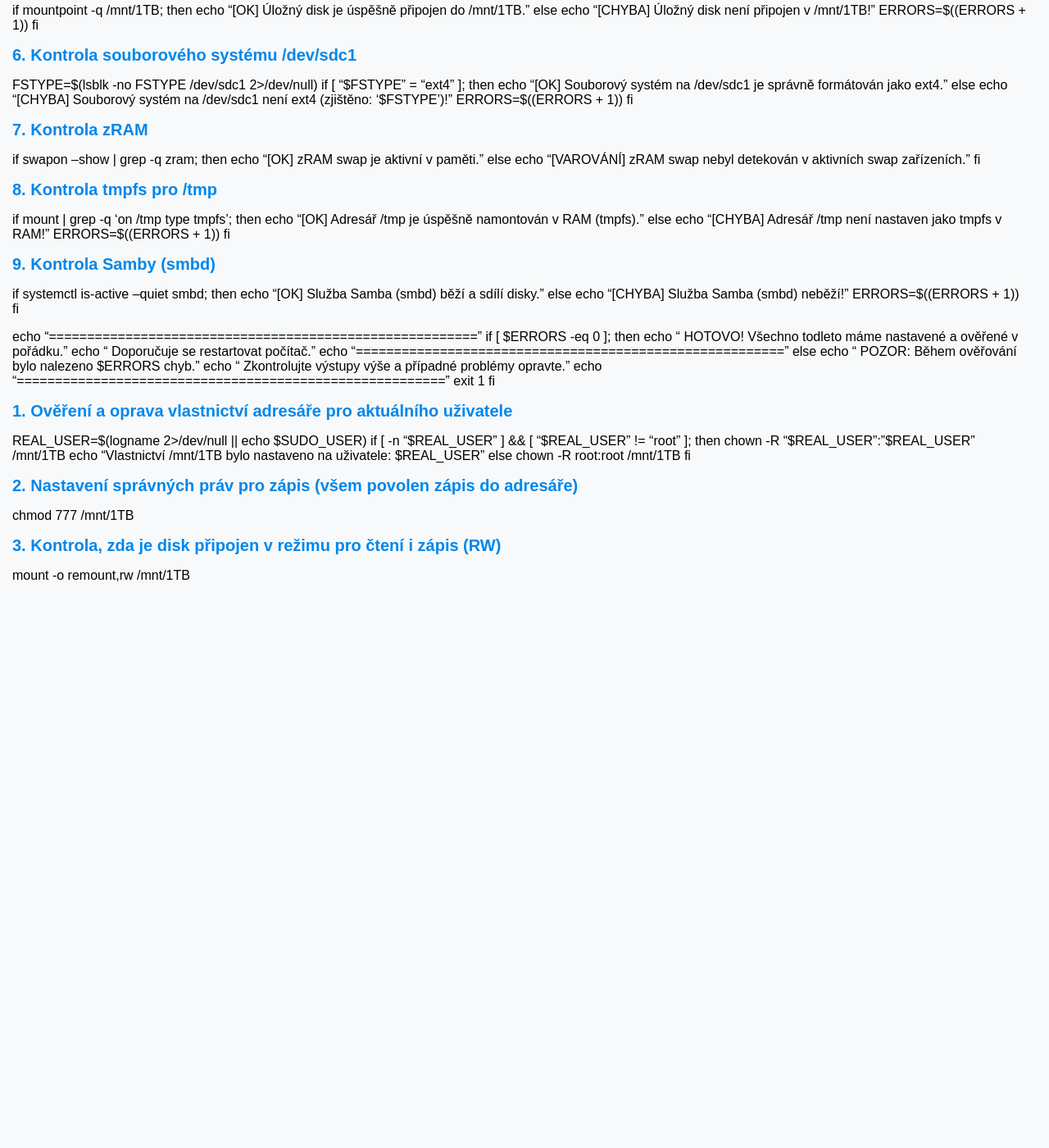
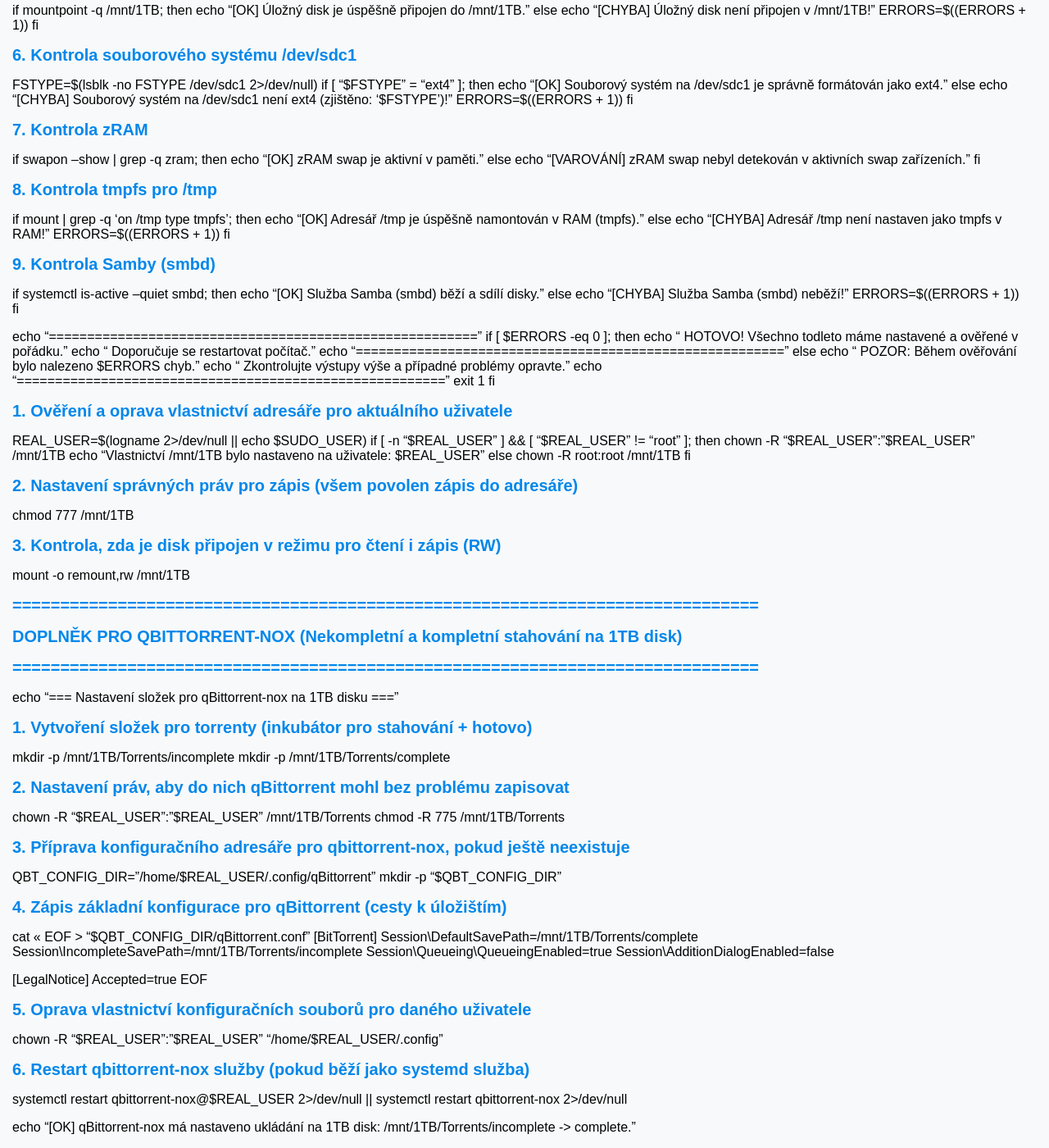
Before and after one commit to bedjan/bedjan.github.io, a Jekyll site: the page built from mx.md, in a window 1280 px wide and 1400 px high, scrolled down 2585 px. Shown: the whole window at 82% size. Built offline with Jekyll 4.4.1, drawn with Linux system fonts in a browser that asks for light colours; our own code applies the rules of GitHub Pages for plain Markdown files; before the commit the page ends 3312 px from its top, so only the background shows below that.

Commit message:
Update mx.md

```diff
--- a/mx.md
+++ b/mx.md
@@ -323,3 +323,41 @@
 
 # 3. Kontrola, zda je disk připojen v režimu pro čtení i zápis (RW)
 mount -o remount,rw /mnt/1TB
+
+# ==============================================================================
+# DOPLNĚK PRO QBITTORRENT-NOX (Nekompletní a kompletní stahování na 1TB disk)
+# ==============================================================================
+
+echo "=== Nastavení složek pro qBittorrent-nox na 1TB disku ==="
+
+# 1. Vytvoření složek pro torrenty (inkubátor pro stahování + hotovo)
+mkdir -p /mnt/1TB/Torrents/incomplete
+mkdir -p /mnt/1TB/Torrents/complete
+
+# 2. Nastavení práv, aby do nich qBittorrent mohl bez problému zapisovat
+chown -R "$REAL_USER":"$REAL_USER" /mnt/1TB/Torrents
+chmod -R 775 /mnt/1TB/Torrents
+
+# 3. Příprava konfiguračního adresáře pro qbittorrent-nox, pokud ještě neexistuje
+QBT_CONFIG_DIR="/home/$REAL_USER/.config/qBittorrent"
+mkdir -p "$QBT_CONFIG_DIR"
+
+# 4. Zápis základní konfigurace pro qBittorrent (cesty k úložištím)
+cat << EOF > "$QBT_CONFIG_DIR/qBittorrent.conf"
+[BitTorrent]
+Session\DefaultSavePath=/mnt/1TB/Torrents/complete
+Session\IncompleteSavePath=/mnt/1TB/Torrents/incomplete
+Session\Queueing\QueueingEnabled=true
+Session\AdditionDialogEnabled=false
+
+[LegalNotice]
+Accepted=true
+EOF
+
+# 5. Oprava vlastnictví konfiguračních souborů pro daného uživatele
+chown -R "$REAL_USER":"$REAL_USER" "/home/$REAL_USER/.config"
+
+# 6. Restart qbittorrent-nox služby (pokud běží jako systemd služba)
+systemctl restart qbittorrent-nox@$REAL_USER 2>/dev/null || systemctl restart qbittorrent-nox 2>/dev/null
+
+echo "[OK] qBittorrent-nox má nastaveno ukládání na 1TB disk: /mnt/1TB/Torrents/incomplete -> complete."
```
